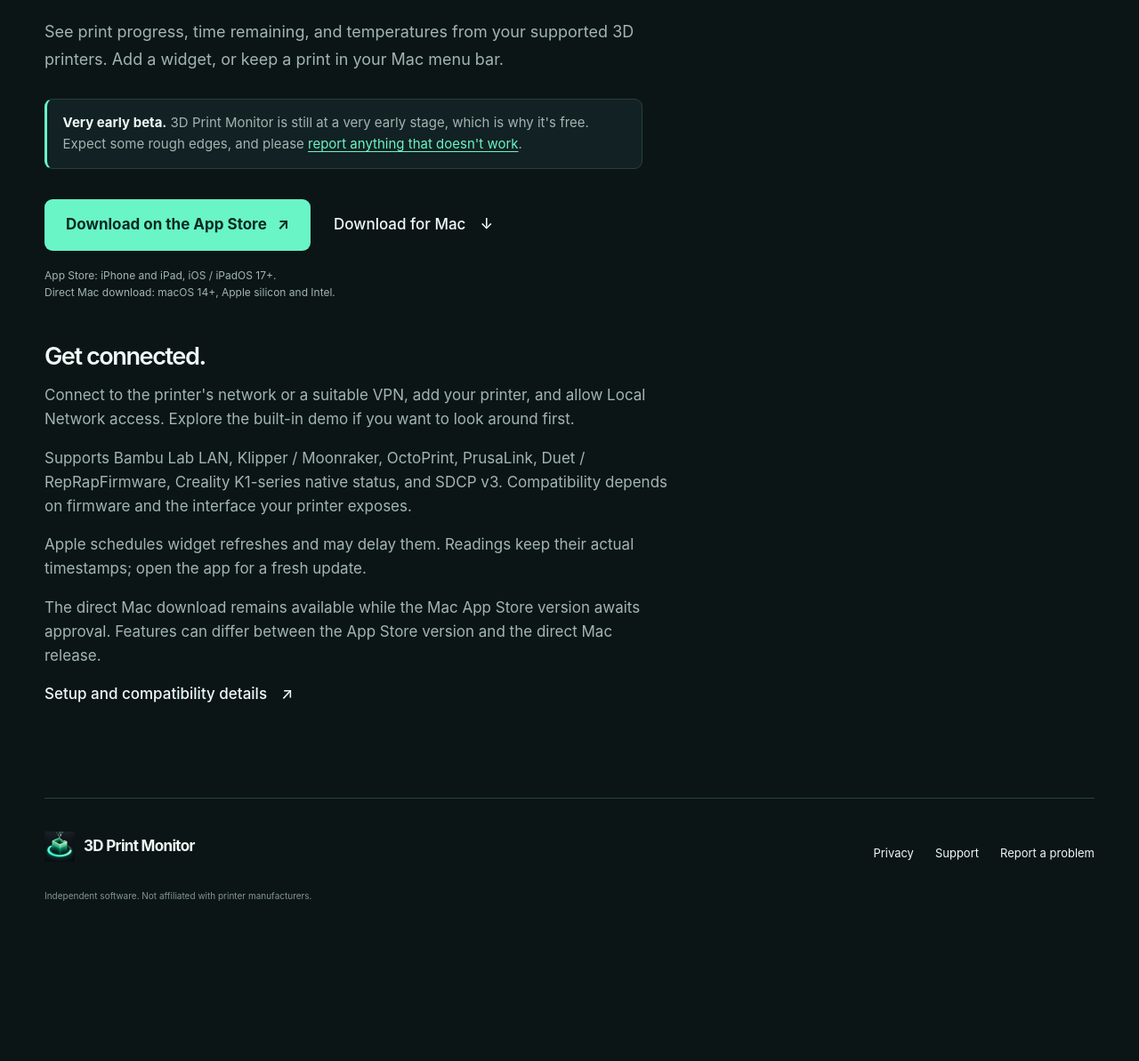
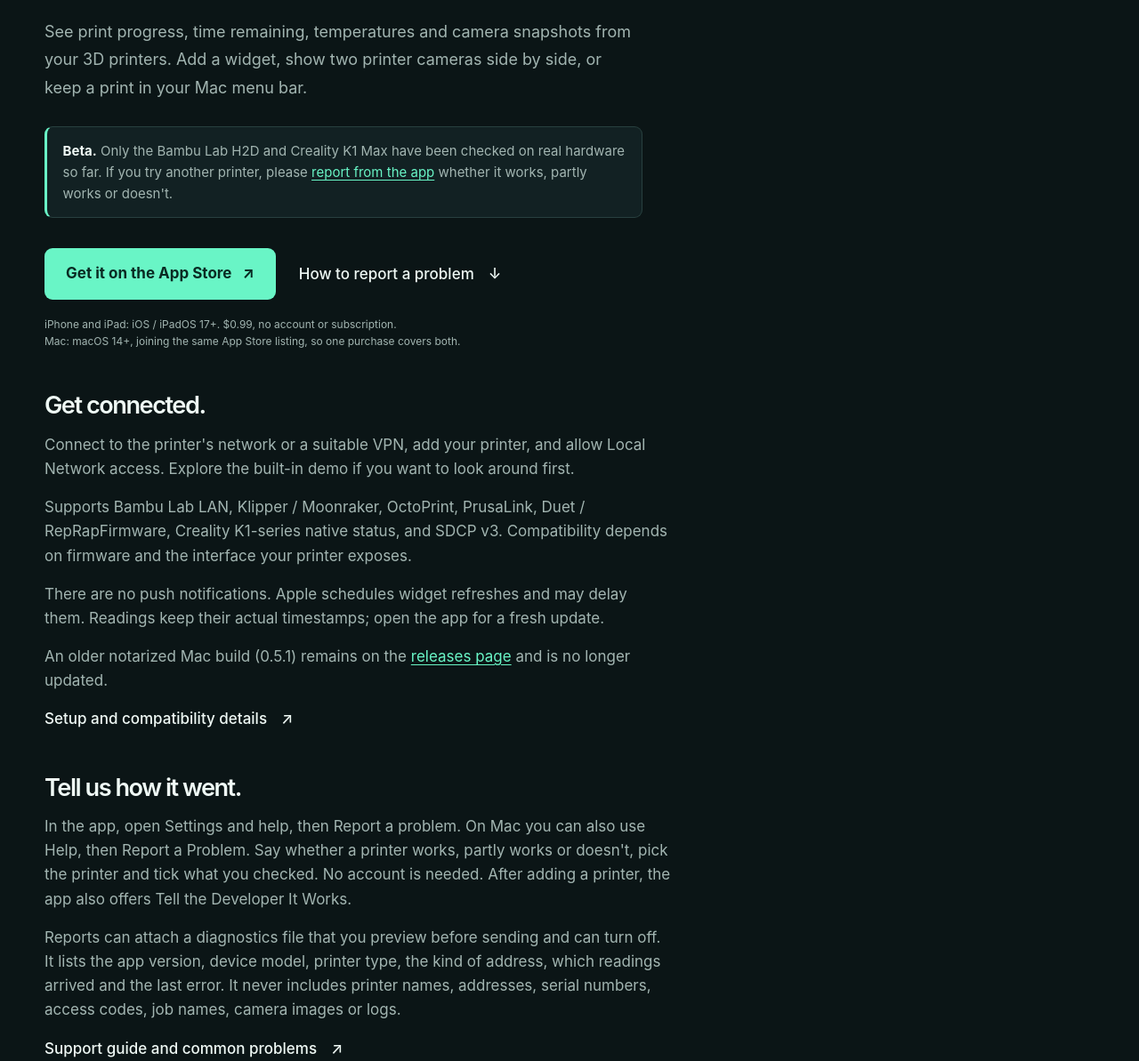
Before and after one commit to danielyaa5/3d-print-monitor, a plain HTML site: page site/index.html in a window 1280 px wide. Shown: the part 467-1660 px from the top of the page at 89% size. Before the commit the page ends 1510 px from the top, so only its background shows below. Drawn offline with Linux system fonts and the light colour scheme.

Commit message:
Point the site and README at the App Store and in-app reports
3D Print Monitor is $0.99 on the App Store, and the Mac app is joining
the same listing. Replace the free early-beta note with the hardware
that has been checked, explain how to report from the app and what the
optional diagnostics file contains, and label the older Mac download as
no longer updated. The privacy policy and support guide match the app.

```diff
--- a/site/index.html
+++ b/site/index.html
@@ -4,7 +4,7 @@
   <meta charset="utf-8">
   <meta name="viewport" content="width=device-width, initial-scale=1">
   <meta name="theme-color" content="#0b1516">
-  <meta name="description" content="Native 3D printer monitoring for iPhone, iPad, and Mac, free while it's in a very early beta. Download 3D Print Monitor on the App Store, or get the direct Mac download.">
+  <meta name="description" content="Native 3D printer monitoring for iPhone, iPad, and Mac, with widgets, temperatures and camera snapshots. Get 3D Print Monitor on the App Store.">
   <meta property="og:title" content="3D Print Monitor · Downloads and support">
   <meta property="og:description" content="Native 3D printer monitoring for iPhone, iPad, and Mac.">
   <meta property="og:type" content="website">
@@ -24,6 +24,7 @@
     .beta-note { max-width: 42rem; margin-top: 1.75rem; padding: .9rem 1.1rem; border: 1px solid var(--line); border-left: 3px solid var(--mint); border-radius: 9px; background: var(--panel); font-size: 15px; line-height: 1.6; }
     .beta-note strong { color: var(--ink); font-weight: 650; }
     .beta-note a { color: var(--mint); text-decoration: underline; text-underline-offset: 3px; }
+    .download-details a.inline-link { color: var(--mint); text-decoration: underline; text-underline-offset: 3px; }
   </style>
 </head>
 <body>
@@ -33,22 +34,28 @@
     <nav aria-label="Main navigation"><a href="https://github.com/danielyaa5/3d-print-monitor">GitHub &amp; support</a></nav>
   </header>
   <main id="main" class="wrap download-main">
-    <p class="eyebrow">Early beta · iPhone · iPad · Mac</p>
+    <p class="eyebrow">Beta · iPhone · iPad · Mac</p>
     <h1>Your prints.<br><span>At a glance.</span></h1>
-    <p class="intro">See print progress, time remaining, and temperatures from your supported 3D printers. Add a widget, or keep a print in your Mac menu bar.</p>
-    <p class="beta-note"><strong>Very early beta.</strong> 3D Print Monitor is still at a very early stage, which is why it's free. Expect some rough edges, and please <a href="https://github.com/danielyaa5/3d-print-monitor/issues">report anything that doesn't work</a>.</p>
+    <p class="intro">See print progress, time remaining, temperatures and camera snapshots from your 3D printers. Add a widget, show two printer cameras side by side, or keep a print in your Mac menu bar.</p>
+    <p class="beta-note"><strong>Beta.</strong> Only the Bambu Lab H2D and Creality K1 Max have been checked on real hardware so far. If you try another printer, please <a href="#report">report from the app</a> whether it works, partly works or doesn't.</p>
     <div class="actions">
-      <a class="button" data-app-store href="https://apps.apple.com/app/id6824940843">Download on the App Store <span aria-hidden="true">↗</span></a>
-      <a class="text-link" data-mac-download href="https://github.com/danielyaa5/3d-print-monitor/releases/latest/download/Print-Progress.dmg">Download for Mac <span aria-hidden="true">↓</span></a>
+      <a class="button" data-app-store href="https://apps.apple.com/app/id6824940843">Get it on the App Store <span aria-hidden="true">↗</span></a>
+      <a class="text-link" href="#report">How to report a problem <span aria-hidden="true">↓</span></a>
     </div>
-    <p class="download-note">App Store: iPhone and iPad, iOS / iPadOS 17+.<br>Direct Mac download: macOS 14+, Apple silicon and Intel.</p>
+    <p class="download-note">iPhone and iPad: iOS / iPadOS 17+. $0.99, no account or subscription.<br>Mac: macOS 14+, joining the same App Store listing, so one purchase covers both.</p>
     <section class="download-details" aria-labelledby="details-title">
       <h2 id="details-title">Get connected.</h2>
       <p>Connect to the printer's network or a suitable VPN, add your printer, and allow Local Network access. Explore the built-in demo if you want to look around first.</p>
       <p>Supports Bambu Lab LAN, Klipper / Moonraker, OctoPrint, PrusaLink, Duet / RepRapFirmware, Creality K1-series native status, and SDCP v3. Compatibility depends on firmware and the interface your printer exposes.</p>
-      <p>Apple schedules widget refreshes and may delay them. Readings keep their actual timestamps; open the app for a fresh update.</p>
-      <p>The direct Mac download remains available while the Mac App Store version awaits approval. Features can differ between the App Store version and the direct Mac release.</p>
+      <p>There are no push notifications. Apple schedules widget refreshes and may delay them. Readings keep their actual timestamps; open the app for a fresh update.</p>
+      <p>An older notarized Mac build (0.5.1) remains on the <a class="inline-link" href="https://github.com/danielyaa5/3d-print-monitor/releases">releases page</a> and is no longer updated.</p>
       <a class="text-link" href="https://github.com/danielyaa5/3d-print-monitor#setup">Setup and compatibility details <span aria-hidden="true">↗</span></a>
+    </section>
+    <section class="download-details" id="report" aria-labelledby="report-title">
+      <h2 id="report-title">Tell us how it went.</h2>
+      <p>In the app, open Settings and help, then Report a problem. On Mac you can also use Help, then Report a Problem. Say whether a printer works, partly works or doesn't, pick the printer and tick what you checked. No account is needed. After adding a printer, the app also offers Tell the Developer It Works.</p>
+      <p>Reports can attach a diagnostics file that you preview before sending and can turn off. It lists the app version, device model, printer type, the kind of address, which readings arrived and the last error. It never includes printer names, addresses, serial numbers, access codes, job names, camera images or logs.</p>
+      <a class="text-link" href="https://github.com/danielyaa5/3d-print-monitor/blob/master/docs/support.md">Support guide and common problems <span aria-hidden="true">↗</span></a>
     </section>
   </main>
   <footer class="wrap">
@@ -56,7 +63,7 @@
     <nav aria-label="Footer navigation">
       <a href="https://github.com/danielyaa5/3d-print-monitor/blob/master/docs/privacy.md">Privacy</a>
       <a href="https://github.com/danielyaa5/3d-print-monitor/blob/master/docs/support.md">Support</a>
-      <a href="https://github.com/danielyaa5/3d-print-monitor/issues">Report a problem</a>
+      <a href="#report">Report a problem</a>
     </nav>
     <small>Independent software. Not affiliated with printer manufacturers.</small>
   </footer>
```
Also changed, not shown: site/download/index.html (+3 -3 lines), 3 other files.
